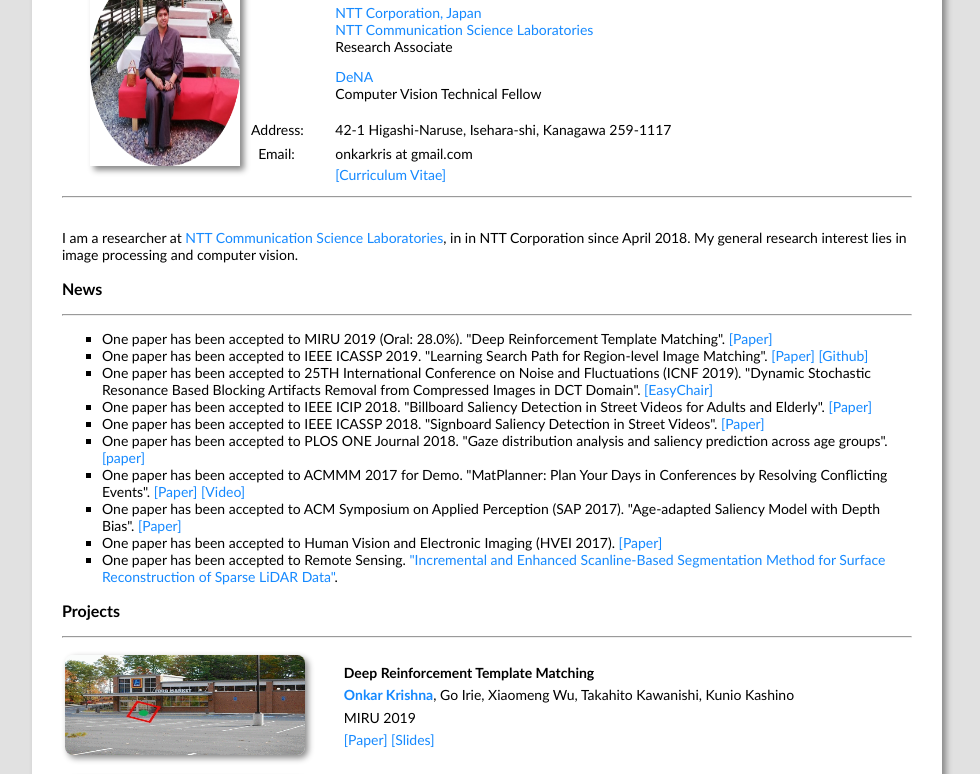
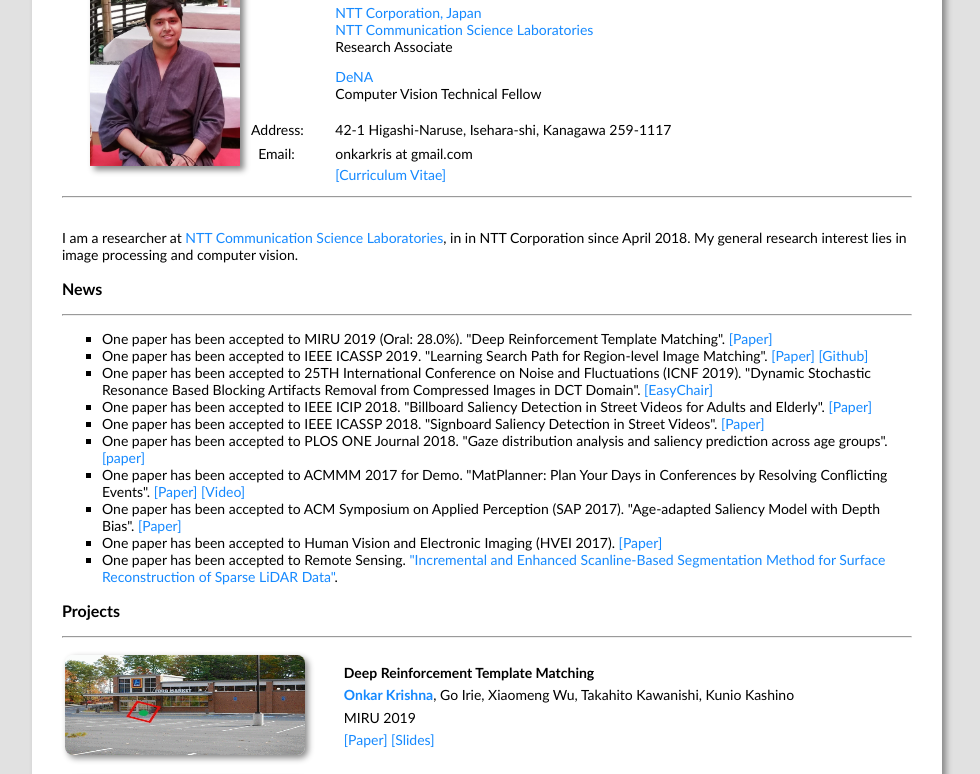
Before and after one commit to onkarkris/onkar.github.io, a plain HTML site: page index.html in a window 1280 px wide. Shown: the part 112-886 px from the top of the page, without its empty margins (153-1133 px from the left). Drawn offline with Linux system fonts and the light colour scheme; a script that the page names is missing.

Commit message:
Update index.html

```diff
--- a/index.html
+++ b/index.html
@@ -28,7 +28,7 @@
   </div>
     <table width="95%" border="0" align="center">
       <tbody><tr>
-        <td width="20%"><div align="center"><img src="./src/self_1.png" width="150" height="200" align="middle" class="dropshadow1"></div></td>
+        <td width="20%"><div align="center"><img src="./src/self_2.jpg" width="150" height="200" align="middle" class="dropshadow1"></div></td>
         <td width="80%"><div align="center">
           <table width="110%" border="0">
             <tbody><tr>
```
